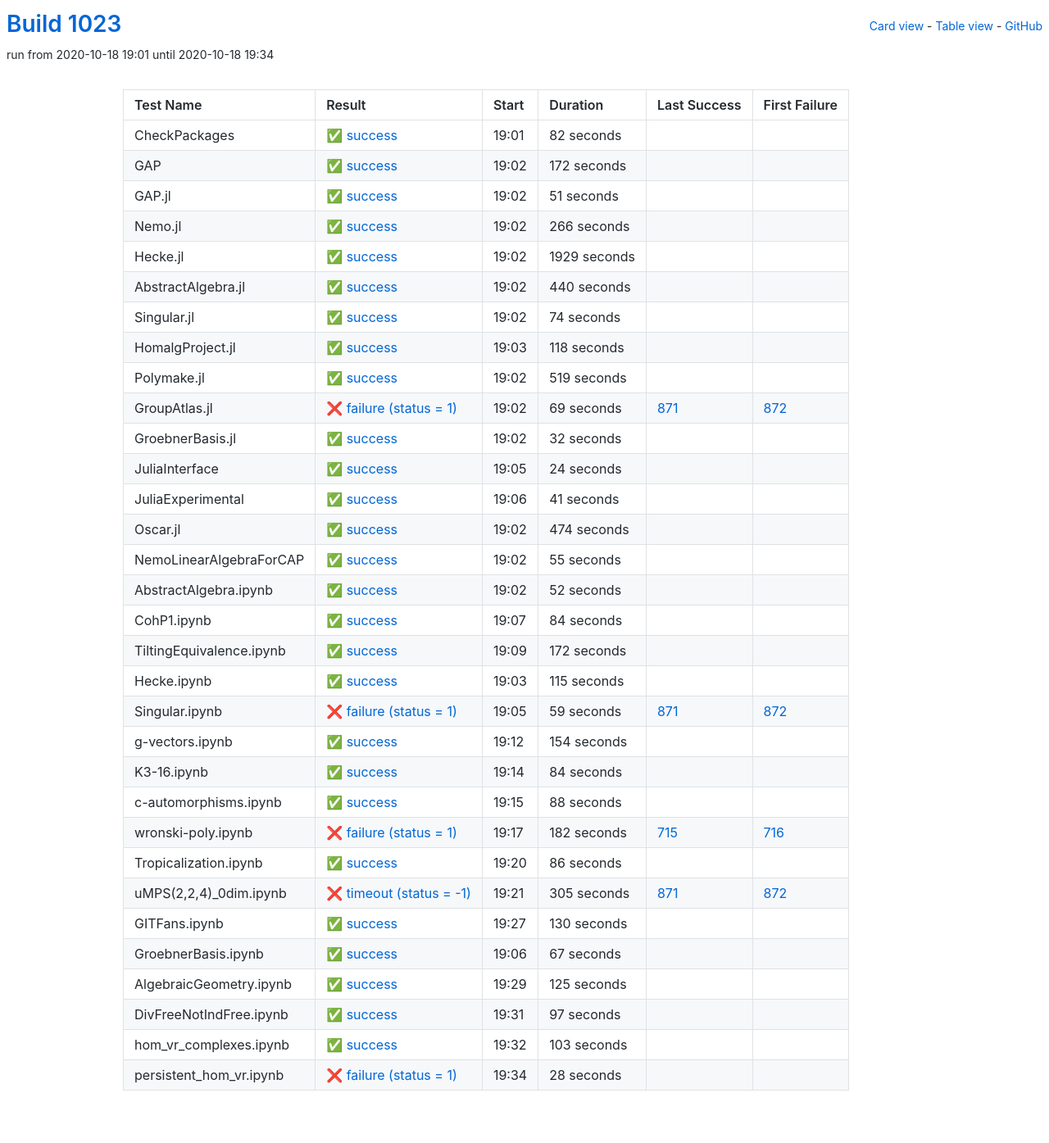
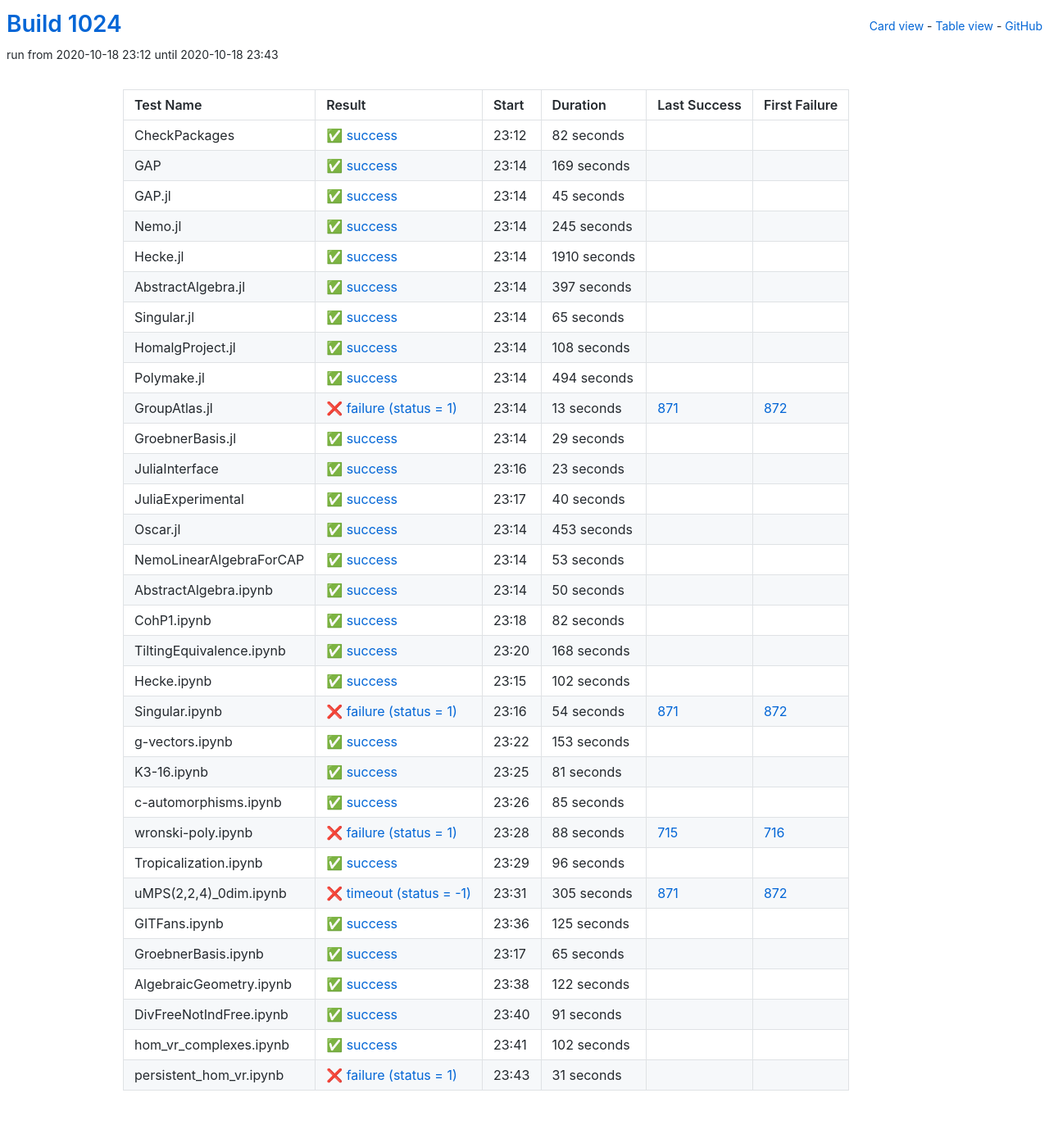
Before and after one commit to oscar-system/oscar-ci-status-stable, a Jekyll site: the page built from table.html, in a window 1280 px wide. Shown: the whole page at 82% size. Built offline with Jekyll 4.4.1, drawn with Linux system fonts in a browser that asks for light colours.

Commit message:
Build #1024

```diff
--- a/_data/ci.yml
+++ b/_data/ci.yml
@@ -1,6 +1,6 @@
 ---
-build: 1023
-build_url: https://oscarci.mathematik.uni-kl.de/job/oscar-stable/1023/
+build: 1024
+build_url: https://oscarci.mathematik.uni-kl.de/job/oscar-stable/1024/
 job: oscar-stable
 organization: oscar-system
 repo: oscar-ci-status-stable
@@ -8,8 +8,8 @@ repourl: https://github.com/oscar-system/oscar-ci-status-stable
 tests:
 - name: CheckPackages
   id: checkpackages
-  log: https://oscarci.mathematik.uni-kl.de/job/oscar-stable/1023/artifact/logs/build-1023/CheckPackages.log
-  start: 2020-10-18 19:01
+  log: https://oscarci.mathematik.uni-kl.de/job/oscar-stable/1024/artifact/logs/build-1024/CheckPackages.log
+  start: 2020-10-18 23:12
   success: true
   exitcode: 0
   status: success
@@ -20,296 +20,296 @@ tests:
   first_failure_url:
 - name: GAP
   id: gap
-  log: https://oscarci.mathematik.uni-kl.de/job/oscar-stable/1023/artifact/logs/build-1023/GAP.log
-  start: 2020-10-18 19:02
+  log: https://oscarci.mathematik.uni-kl.de/job/oscar-stable/1024/artifact/logs/build-1024/GAP.log
+  start: 2020-10-18 23:14
   success: true
   exitcode: 0
   status: success
-  duration: 172
+  duration: 169
   last_success: false
   last_success_url:
   first_failure: false
   first_failure_url:
 - name: GAP.jl
   id: gap-jl
-  log: https://oscarci.mathematik.uni-kl.de/job/oscar-stable/1023/artifact/logs/build-1023/GAP.jl.log
-  start: 2020-10-18 19:02
+  log: https://oscarci.mathematik.uni-kl.de/job/oscar-stable/1024/artifact/logs/build-1024/GAP.jl.log
+  start: 2020-10-18 23:14
   success: true
   exitcode: 0
   status: success
-  duration: 51
+  duration: 45
   last_success: false
   last_success_url:
   first_failure: false
   first_failure_url:
 - name: Nemo.jl
   id: nemo-jl
-  log: https://oscarci.mathematik.uni-kl.de/job/oscar-stable/1023/artifact/logs/build-1023/Nemo.jl.log
-  start: 2020-10-18 19:02
+  log: https://oscarci.mathematik.uni-kl.de/job/oscar-stable/1024/artifact/logs/build-1024/Nemo.jl.log
+  start: 2020-10-18 23:14
   success: true
   exitcode: 0
   status: success
-  duration: 266
+  duration: 245
   last_success: false
   last_success_url:
   first_failure: false
   first_failure_url:
 - name: Hecke.jl
   id: hecke-jl
-  log: https://oscarci.mathematik.uni-kl.de/job/oscar-stable/1023/artifact/logs/build-1023/Hecke.jl.log
-  start: 2020-10-18 19:02
+  log: https://oscarci.mathematik.uni-kl.de/job/oscar-stable/1024/artifact/logs/build-1024/Hecke.jl.log
+  start: 2020-10-18 23:14
   success: true
   exitcode: 0
   status: success
-  duration: 1929
+  duration: 1910
   last_success: false
   last_success_url:
   first_failure: false
   first_failure_url:
 - name: AbstractAlgebra.jl
   id: abstractalgebra-jl
-  log: https://oscarci.mathematik.uni-kl.de/job/oscar-stable/1023/artifact/logs/build-1023/AbstractAlgebra.jl.log
-  start: 2020-10-18 19:02
+  log: https://oscarci.mathematik.uni-kl.de/job/oscar-stable/1024/artifact/logs/build-1024/AbstractAlgebra.jl.log
+  start: 2020-10-18 23:14
   success: true
   exitcode: 0
   status: success
-  duration: 440
+  duration: 397
   last_success: false
   last_success_url:
   first_failure: false
   first_failure_url:
 - name: Singular.jl
   id: singular-jl
-  log: https://oscarci.mathematik.uni-kl.de/job/oscar-stable/1023/artifact/logs/build-1023/Singular.jl.log
-  start: 2020-10-18 19:02
+  log: https://oscarci.mathematik.uni-kl.de/job/oscar-stable/1024/artifact/logs/build-1024/Singular.jl.log
+  start: 2020-10-18 23:14
   success: true
   exitcode: 0
   status: success
-  duration: 74
+  duration: 65
   last_success: false
   last_success_url:
   first_failure: false
   first_failure_url:
 - name: HomalgProject.jl
   id: homalgproject-jl
-  log: https://oscarci.mathematik.uni-kl.de/job/oscar-stable/1023/artifact/logs/build-1023/HomalgProject.jl.log
-  start: 2020-10-18 19:03
+  log: https://oscarci.mathematik.uni-kl.de/job/oscar-stable/1024/artifact/logs/build-1024/HomalgProject.jl.log
+  start: 2020-10-18 23:14
   success: true
   exitcode: 0
   status: success
-  duration: 118
+  duration: 108
   last_success: false
   last_success_url:
   first_failure: false
   first_failure_url:
 - name: Polymake.jl
   id: polymake-jl
-  log: https://oscarci.mathematik.uni-kl.de/job/oscar-stable/1023/artifact/logs/build-1023/Polymake.jl.log
-  start: 2020-10-18 19:02
+  log: https://oscarci.mathematik.uni-kl.de/job/oscar-stable/1024/artifact/logs/build-1024/Polymake.jl.log
+  start: 2020-10-18 23:14
   success: true
   exitcode: 0
   status: success
-  duration: 519
+  duration: 494
   last_success: false
   last_success_url:
   first_failure: false
   first_failure_url:
 - name: GroupAtlas.jl
   id: groupatlas-jl
-  log: https://oscarci.mathematik.uni-kl.de/job/oscar-stable/1023/artifact/logs/build-1023/GroupAtlas.jl.log
-  start: 2020-10-18 19:02
+  log: https://oscarci.mathematik.uni-kl.de/job/oscar-stable/1024/artifact/logs/build-1024/GroupAtlas.jl.log
+  start: 2020-10-18 23:14
   success: false
   exitcode: 1
   status: failure
-  duration: 69
+  duration: 13
   last_success: 871
   last_success_url: https://oscarci.mathematik.uni-kl.de/job/oscar-stable/871/
   first_failure: 872
   first_failure_url: https://oscarci.mathematik.uni-kl.de/job/oscar-stable/872/
 - name: GroebnerBasis.jl
   id: groebnerbasis-jl
-  log: https://oscarci.mathematik.uni-kl.de/job/oscar-stable/1023/artifact/logs/build-1023/GroebnerBasis.jl.log
-  start: 2020-10-18 19:02
+  log: https://oscarci.mathematik.uni-kl.de/job/oscar-stable/1024/artifact/logs/build-1024/GroebnerBasis.jl.log
+  start: 2020-10-18 23:14
   success: true
   exitcode: 0
   status: success
-  duration: 32
+  duration: 29
   last_success: false
   last_success_url:
   first_failure: false
   first_failure_url:
 - name: JuliaInterface
   id: juliainterface
-  log: https://oscarci.mathematik.uni-kl.de/job/oscar-stable/1023/artifact/logs/build-1023/JuliaInterface.log
-  start: 2020-10-18 19:05
+  log: https://oscarci.mathematik.uni-kl.de/job/oscar-stable/1024/artifact/logs/build-1024/JuliaInterface.log
+  start: 2020-10-18 23:16
   success: true
   exitcode: 0
   status: success
-  duration: 24
+  duration: 23
   last_success: false
   last_success_url:
   first_failure: false
   first_failure_url:
 - name: JuliaExperimental
   id: juliaexperimental
-  log: https://oscarci.mathematik.uni-kl.de/job/oscar-stable/1023/artifact/logs/build-1023/JuliaExperimental.log
-  start: 2020-10-18 19:06
+  log: https://oscarci.mathematik.uni-kl.de/job/oscar-stable/1024/artifact/logs/build-1024/JuliaExperimental.log
+  start: 2020-10-18 23:17
   success: true
   exitcode: 0
   status: success
-  duration: 41
+  duration: 40
   last_success: false
   last_success_url:
   first_failure: false
   first_failure_url:
 - name: Oscar.jl
   id: oscar-jl
-  log: https://oscarci.mathematik.uni-kl.de/job/oscar-stable/1023/artifact/logs/build-1023/Oscar.jl.log
-  start: 2020-10-18 19:02
+  log: https://oscarci.mathematik.uni-kl.de/job/oscar-stable/1024/artifact/logs/build-1024/Oscar.jl.log
+  start: 2020-10-18 23:14
   success: true
   exitcode: 0
   status: success
-  duration: 474
+  duration: 453
   last_success: false
   last_success_url:
   first_failure: false
   first_failure_url:
 - name: NemoLinearAlgebraForCAP
   id: nemolinearalgebraforcap
-  log: https://oscarci.mathematik.uni-kl.de/job/oscar-stable/1023/artifact/logs/build-1023/NemoLinearAlgebraForCAP.log
-  start: 2020-10-18 19:02
+  log: https://oscarci.mathematik.uni-kl.de/job/oscar-stable/1024/artifact/logs/build-1024/NemoLinearAlgebraForCAP.log
+  start: 2020-10-18 23:14
   success: true
   exitcode: 0
   status: success
-  duration: 55
+  duration: 53
   last_success: false
   last_success_url:
   first_failure: false
   first_failure_url:
 - name: AbstractAlgebra.ipynb
   id: abstractalgebra-ipynb
-  log: https://oscarci.mathematik.uni-kl.de/job/oscar-stable/1023/artifact/logs/build-1023/AbstractAlgebra.ipynb.log
-  start: 2020-10-18 19:02
+  log: https://oscarci.mathematik.uni-kl.de/job/oscar-stable/1024/artifact/logs/build-1024/AbstractAlgebra.ipynb.log
+  start: 2020-10-18 23:14
   success: true
   exitcode: 0
   status: success
-  duration: 52
+  duration: 50
   last_success: false
   last_success_url:
   first_failure: false
   first_failure_url:
 - name: CohP1.ipynb
   id: cohp1-ipynb
-  log: https://oscarci.mathematik.uni-kl.de/job/oscar-stable/1023/artifact/logs/build-1023/CohP1.ipynb.log
-  start: 2020-10-18 19:07
+  log: https://oscarci.mathematik.uni-kl.de/job/oscar-stable/1024/artifact/logs/build-1024/CohP1.ipynb.log
+  start: 2020-10-18 23:18
   success: true
   exitcode: 0
   status: success
-  duration: 84
+  duration: 82
   last_success: false
   last_success_url:
   first_failure: false
   first_failure_url:
 - name: TiltingEquivalence.ipynb
   id: tiltingequivalence-ipynb
-  log: https://oscarci.mathematik.uni-kl.de/job/oscar-stable/1023/artifact/logs/build-1023/TiltingEquivalence.ipynb.log
-  start: 2020-10-18 19:09
+  log: https://oscarci.mathematik.uni-kl.de/job/oscar-stable/1024/artifact/logs/build-1024/TiltingEquivalence.ipynb.log
+  start: 2020-10-18 23:20
   success: true
   exitcode: 0
   status: success
-  duration: 172
+  duration: 168
   last_success: false
   last_success_url:
   first_failure: false
   first_failure_url:
 - name: Hecke.ipynb
   id: hecke-ipynb
-  log: https://oscarci.mathematik.uni-kl.de/job/oscar-stable/1023/artifact/logs/build-1023/Hecke.ipynb.log
-  start: 2020-10-18 19:03
+  log: https://oscarci.mathematik.uni-kl.de/job/oscar-stable/1024/artifact/logs/build-1024/Hecke.ipynb.log
+  start: 2020-10-18 23:15
   success: true
   exitcode: 0
   status: success
-  duration: 115
+  duration: 102
   last_success: false
   last_success_url:
   first_failure: false
   first_failure_url:
 - name: Singular.ipynb
   id: singular-ipynb
-  log: https://oscarci.mathematik.uni-kl.de/job/oscar-stable/1023/artifact/logs/build-1023/Singular.ipynb.log
-  start: 2020-10-18 19:05
+  log: https://oscarci.mathematik.uni-kl.de/job/oscar-stable/1024/artifact/logs/build-1024/Singular.ipynb.log
+  start: 2020-10-18 23:16
   success: false
   exitcode: 1
   status: failure
-  duration: 59
+  duration: 54
   last_success: 871
   last_success_url: https://oscarci.mathematik.uni-kl.de/job/oscar-stable/871/
   first_failure: 872
   first_failure_url: https://oscarci.mathematik.uni-kl.de/job/oscar-stable/872/
 - name: g-vectors.ipynb
   id: g-vectors-ipynb
-  log: https://oscarci.mathematik.uni-kl.de/job/oscar-stable/1023/artifact/logs/build-1023/g-vectors.ipynb.log
-  start: 2020-10-18 19:12
+  log: https://oscarci.mathematik.uni-kl.de/job/oscar-stable/1024/artifact/logs/build-1024/g-vectors.ipynb.log
+  start: 2020-10-18 23:22
   success: true
   exitcode: 0
   status: success
-  duration: 154
+  duration: 153
   last_success: false
   last_success_url:
   first_failure: false
   first_failure_url:
 - name: K3-16.ipynb
   id: k3-16-ipynb
-  log: https://oscarci.mathematik.uni-kl.de/job/oscar-stable/1023/artifact/logs/build-1023/K3-16.ipynb.log
-  start: 2020-10-18 19:14
+  log: https://oscarci.mathematik.uni-kl.de/job/oscar-stable/1024/artifact/logs/build-1024/K3-16.ipynb.log
+  start: 2020-10-18 23:25
   success: true
   exitcode: 0
   status: success
-  duration: 84
+  duration: 81
   last_success: false
   last_success_url:
   first_failure: false
   first_failure_url:
 - name: c-automorphisms.ipynb
   id: c-automorphisms-ipynb
-  log: https://oscarci.mathematik.uni-kl.de/job/oscar-stable/1023/artifact/logs/build-1023/c-automorphisms.ipynb.log
-  start: 2020-10-18 19:15
+  log: https://oscarci.mathematik.uni-kl.de/job/oscar-stable/1024/artifact/logs/build-1024/c-automorphisms.ipynb.log
+  start: 2020-10-18 23:26
   success: true
   exitcode: 0
   status: success
-  duration: 88
+  duration: 85
   last_success: false
   last_success_url:
   first_failure: false
   first_failure_url:
 - name: wronski-poly.ipynb
   id: wronski-poly-ipynb
-  log: https://oscarci.mathematik.uni-kl.de/job/oscar-stable/1023/artifact/logs/build-1023/wronski-poly.ipynb.log
-  start: 2020-10-18 19:17
+  log: https://oscarci.mathematik.uni-kl.de/job/oscar-stable/1024/artifact/logs/build-1024/wronski-poly.ipynb.log
+  start: 2020-10-18 23:28
   success: false
   exitcode: 1
   status: failure
-  duration: 182
+  duration: 88
   last_success: 715
   last_success_url: https://oscarci.mathematik.uni-kl.de/job/oscar-stable/715/
   first_failure: 716
   first_failure_url: https://oscarci.mathematik.uni-kl.de/job/oscar-stable/716/
 - name: Tropicalization.ipynb
   id: tropicalization-ipynb
-  log: https://oscarci.mathematik.uni-kl.de/job/oscar-stable/1023/artifact/logs/build-1023/Tropicalization.ipynb.log
-  start: 2020-10-18 19:20
+  log: https://oscarci.mathematik.uni-kl.de/job/oscar-stable/1024/artifact/logs/build-1024/Tropicalization.ipynb.log
+  start: 2020-10-18 23:29
   success: true
   exitcode: 0
   status: success
-  duration: 86
+  duration: 96
   last_success: false
   last_success_url:
   first_failure: false
   first_failure_url:
 - name: uMPS(2,2,4)_0dim.ipynb
   id: umps-2-2-4-0dim-ipynb
-  log: https://oscarci.mathematik.uni-kl.de/job/oscar-stable/1023/artifact/logs/build-1023/uMPS-2-2-4-_0dim.ipynb.log
-  start: 2020-10-18 19:21
+  log: https://oscarci.mathematik.uni-kl.de/job/oscar-stable/1024/artifact/logs/build-1024/uMPS-2-2-4-_0dim.ipynb.log
+  start: 2020-10-18 23:31
   success: false
   exitcode: -1
   status: timeout
@@ -320,32 +320,8 @@ tests:
   first_failure_url: https://oscarci.mathematik.uni-kl.de/job/oscar-stable/872/
 - name: GITFans.ipynb
   id: gitfans-ipynb
-  log: https://oscarci.mathematik.uni-kl.de/job/oscar-stable/1023/artifact/logs/build-1023/GITFans.ipynb.log
-  start: 2020-10-18 19:27
-  success: true
-  exitcode: 0
-  status: success
-  duration: 130
-  last_success: false
-  last_success_url:
-  first_failure: false
-  first_failure_url:
-- name: GroebnerBasis.ipynb
-  id: groebnerbasis-ipynb
-  log: https://oscarci.mathematik.uni-kl.de/job/oscar-stable/1023/artifact/logs/build-1023/GroebnerBasis.ipynb.log
-  start: 2020-10-18 19:06
-  success: true
-  exitcode: 0
-  status: success
-  duration: 67
-  last_success: false
-  last_success_url:
-  first_failure: false
-  first_failure_url:
-- name: AlgebraicGeometry.ipynb
-  id: algebraicgeometry-ipynb
-  log: https://oscarci.mathematik.uni-kl.de/job/oscar-stable/1023/artifact/logs/build-1023/AlgebraicGeometry.ipynb.log
-  start: 2020-10-18 19:29
+  log: https://oscarci.mathematik.uni-kl.de/job/oscar-stable/1024/artifact/logs/build-1024/GITFans.ipynb.log
+  start: 2020-10-18 23:36
   success: true
   exitcode: 0
   status: success
@@ -354,38 +330,62 @@ tests:
   last_success_url:
   first_failure: false
   first_failure_url:
-- name: DivFreeNotIndFree.ipynb
-  id: divfreenotindfree-ipynb
-  log: https://oscarci.mathematik.uni-kl.de/job/oscar-stable/1023/artifact/logs/build-1023/DivFreeNotIndFree.ipynb.log
-  start: 2020-10-18 19:31
+- name: GroebnerBasis.ipynb
+  id: groebnerbasis-ipynb
+  log: https://oscarci.mathematik.uni-kl.de/job/oscar-stable/1024/artifact/logs/build-1024/GroebnerBasis.ipynb.log
+  start: 2020-10-18 23:17
   success: true
   exitcode: 0
   status: success
-  duration: 97
+  duration: 65
+  last_success: false
+  last_success_url:
+  first_failure: false
+  first_failure_url:
+- name: AlgebraicGeometry.ipynb
+  id: algebraicgeometry-ipynb
+  log: https://oscarci.mathematik.uni-kl.de/job/oscar-stable/1024/artifact/logs/build-1024/AlgebraicGeometry.ipynb.log
+  start: 2020-10-18 23:38
+  success: true
+  exitcode: 0
+  status: success
+  duration: 122
+  last_success: false
+  last_success_url:
+  first_failure: false
+  first_failure_url:
+- name: DivFreeNotIndFree.ipynb
+  id: divfreenotindfree-ipynb
+  log: https://oscarci.mathematik.uni-kl.de/job/oscar-stable/1024/artifact/logs/build-1024/DivFreeNotIndFree.ipynb.log
+  start: 2020-10-18 23:40
+  success: true
+  exitcode: 0
+  status: success
+  duration: 91
   last_success: false
   last_success_url:
   first_failure: false
   first_failure_url:
 - name: hom_vr_complexes.ipynb
   id: hom-vr-complexes-ipynb
-  log: https://oscarci.mathematik.uni-kl.de/job/oscar-stable/1023/artifact/logs/build-1023/hom_vr_complexes.ipynb.log
-  start: 2020-10-18 19:32
+  log: https://oscarci.mathematik.uni-kl.de/job/oscar-stable/1024/artifact/logs/build-1024/hom_vr_complexes.ipynb.log
+  start: 2020-10-18 23:41
   success: true
   exitcode: 0
   status: success
-  duration: 103
+  duration: 102
   last_success: false
   last_success_url:
   first_failure: false
   first_failure_url:
 - name: persistent_hom_vr.ipynb
   id: persistent-hom-vr-ipynb
-  log: https://oscarci.mathematik.uni-kl.de/job/oscar-stable/1023/artifact/logs/build-1023/persistent_hom_vr.ipynb.log
-  start: 2020-10-18 19:34
+  log: https://oscarci.mathematik.uni-kl.de/job/oscar-stable/1024/artifact/logs/build-1024/persistent_hom_vr.ipynb.log
+  start: 2020-10-18 23:43
   success: false
   exitcode: 1
   status: failure
-  duration: 28
+  duration: 31
   last_success: false
   last_success_url:
   first_failure: false
```
Also changed, not shown: README.md.
